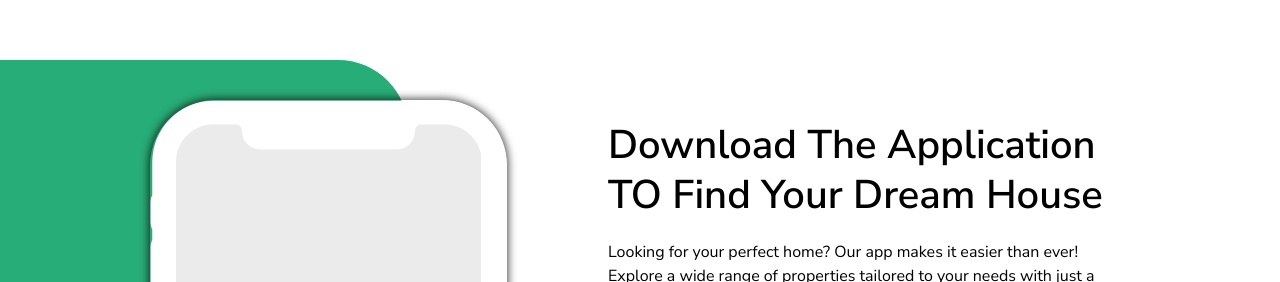
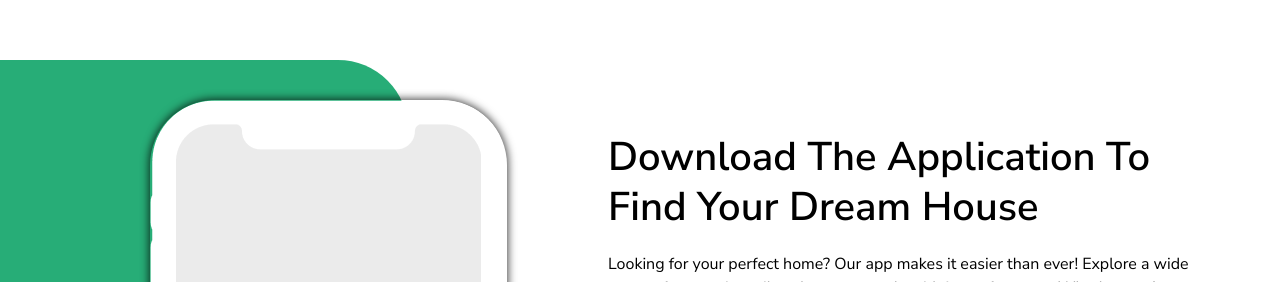
Before and after one commit to abhimanyu-chaudhary/real-estate-website, a React (Vite) app: page / in a window 1280 px wide. Shown: the part 5840-6122 px from the top of the page. Built offline with nearby package versions, Linux system fonts and the light colour scheme.

Commit message:
Update Download.jsx

```diff
--- a/src/components/homepage/Download.jsx
+++ b/src/components/homepage/Download.jsx
@@ -14,9 +14,9 @@ function Download() {
         </div>
       </div>
       <div>
-        <h1 className='w-[500px] text-[40px] font-semibold leading-tight '>Download The Application TO Find Your Dream House</h1>
-        <p className='w-[500px] py-5'>Looking for your perfect home? Our app makes it easier than ever! Explore a wide range of properties tailored to your needs with just a few taps. Whether you're searching for a cozy apartment, a spacious family home, or a luxury estate, our app provides detailed listings, virtual tours, and personalized recommendations to help you find your dream house.</p>
-        <p className='w-[500px]'>
+        <h1 className='w-[600px] text-[40px] font-semibold leading-tight '>Download The Application To Find Your Dream House</h1>
+        <p className='w-[600px] py-5'>Looking for your perfect home? Our app makes it easier than ever! Explore a wide range of properties tailored to your needs with just a few taps. Whether you're searching for a cozy apartment, a spacious family home, or a luxury estate, our app provides detailed listings, virtual tours, and personalized recommendations to help you find your dream house.</p>
+        <p className='w-[600px]'>
         Download now and start your journey to your ideal home today!
         </p>
         <div className='flex my-8'>
```
